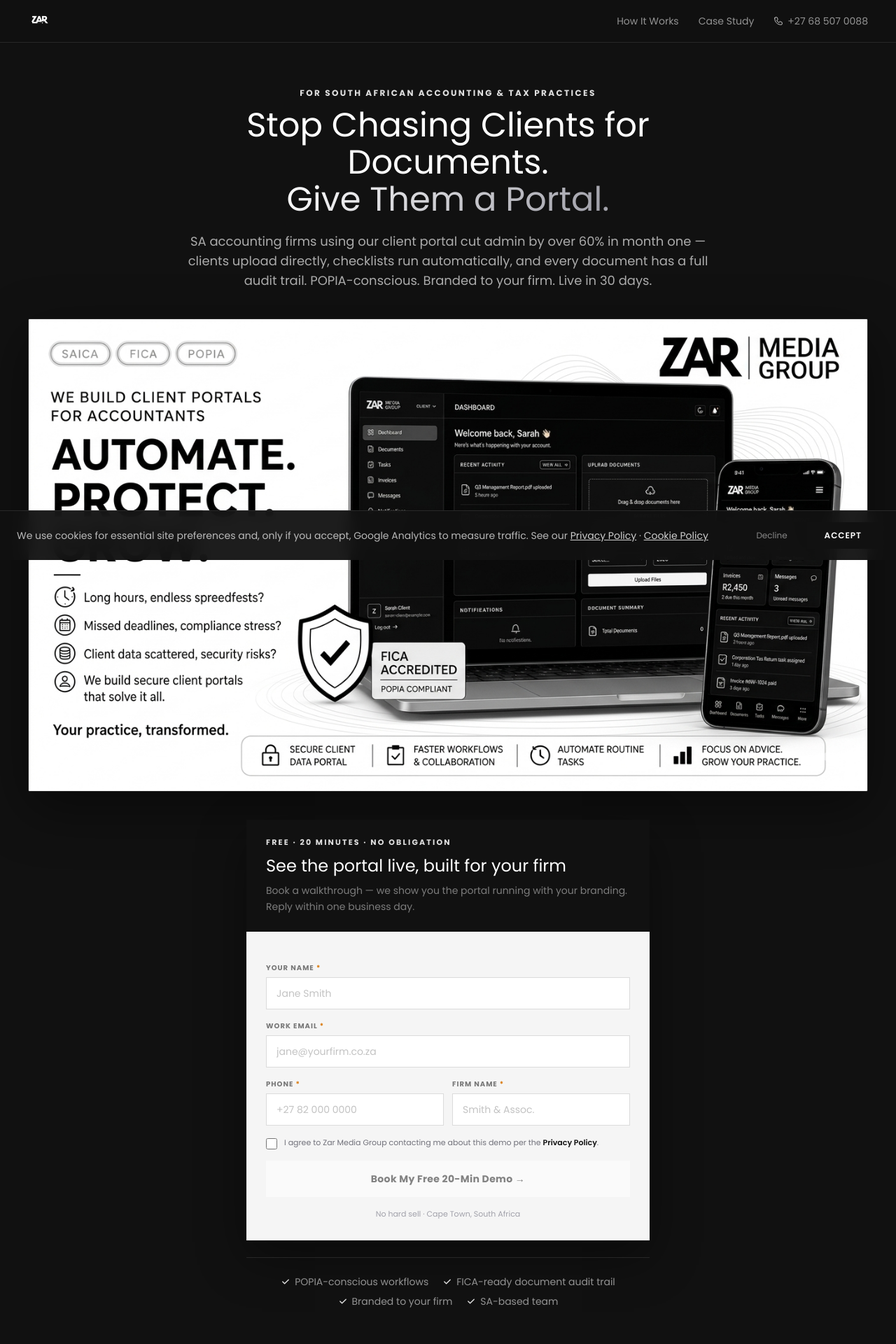
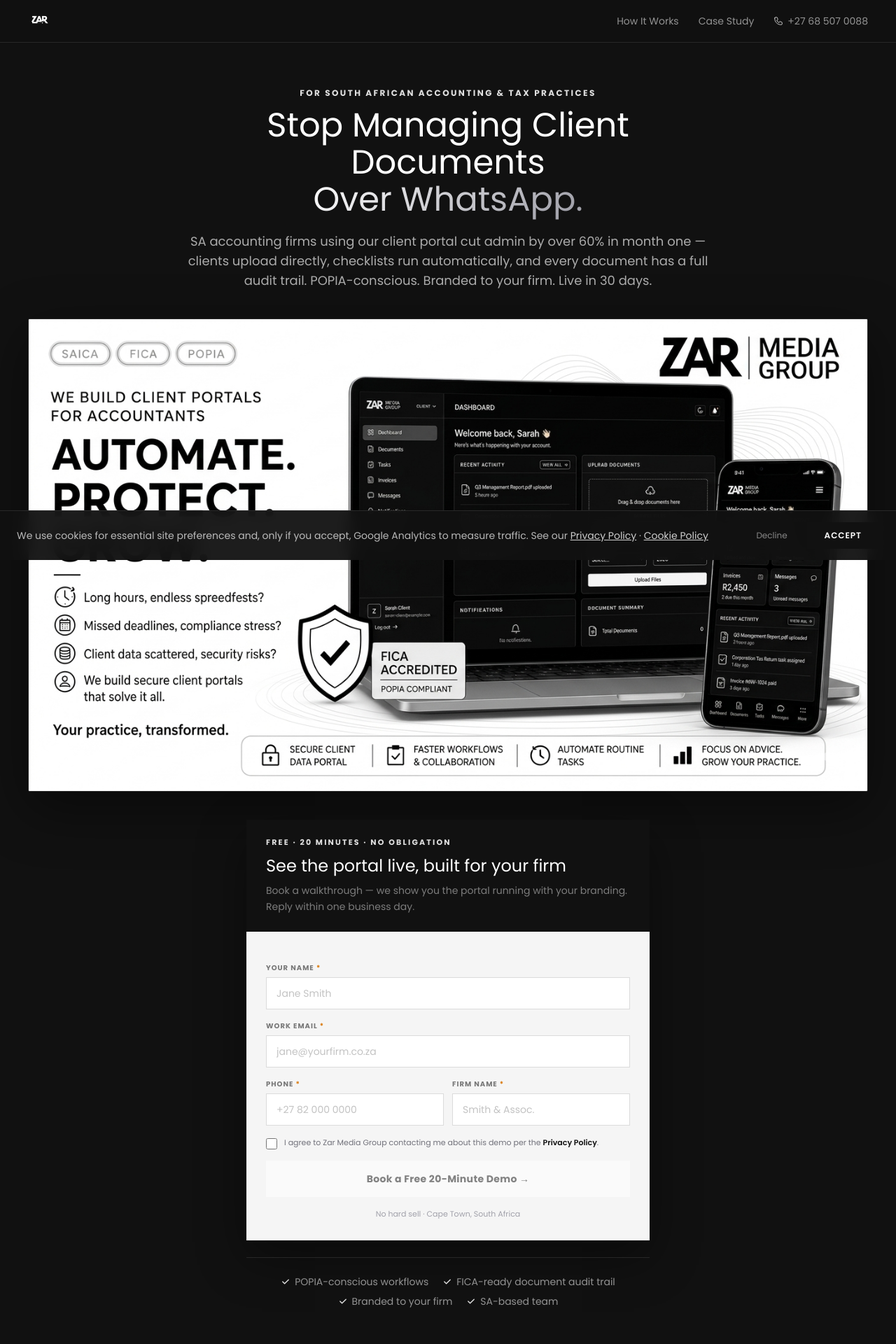
Before and after one commit to zarmediagroup/zarmediagroup-site, a Vue app: page /lp/client-portal-demo in a window 1280 px wide. Shown: the top 1920 px of the page at 70% size. Built offline with nearby package versions, Linux system fonts and the light colour scheme; no server answers.

Commit message:
Align landing page headline and CTA with Google Ads copy for message match.
Co-authored-by: Cursor <cursoragent@cursor.com>

```diff
--- a/src/views/lp/ClientPortalDemoView.vue
+++ b/src/views/lp/ClientPortalDemoView.vue
@@ -12,8 +12,8 @@
             id="lp-headline"
             class="font-serif text-[1.85rem] sm:text-[2.5rem] lg:text-[3rem] text-white leading-[1.1] mt-3 mb-5"
           >
-            Stop Chasing Clients for Documents.<br />
-            <span class="text-gradient">Give Them a Portal.</span>
+            Stop Managing Client Documents<br />
+            <span class="text-gradient">Over WhatsApp.</span>
           </h1>
           <p class="font-sans text-white/65 text-base sm:text-lg leading-relaxed sm:hidden">
             Cut admin by 60% in month one. Clients upload directly. POPIA-conscious. Live in 30 days.
@@ -59,7 +59,7 @@
               class="lp-card-body"
               @submit.prevent="handleSubmit"
               novalidate
-              aria-label="Book a free portal demo"
+              aria-label="Book a free 20-minute demo"
             >
               <div class="absolute -left-[9999px] h-px w-px overflow-hidden" aria-hidden="true">
                 <label for="lpTrap" class="sr-only">Leave blank</label>
@@ -98,7 +98,7 @@
               <p v-if="submitError" class="font-sans text-red-600 text-sm" role="alert">{{ submitError }}</p>
 
               <button type="submit" class="lp-cta-btn" :disabled="!form.consent || isSubmitting">
-                {{ isSubmitting ? 'Booking your demo…' : 'Book My Free 20-Min Demo →' }}
+                {{ isSubmitting ? 'Booking your demo…' : 'Book a Free 20-Minute Demo →' }}
               </button>
 
               <p class="font-sans text-charcoal-400 text-[11px] text-center">
```
